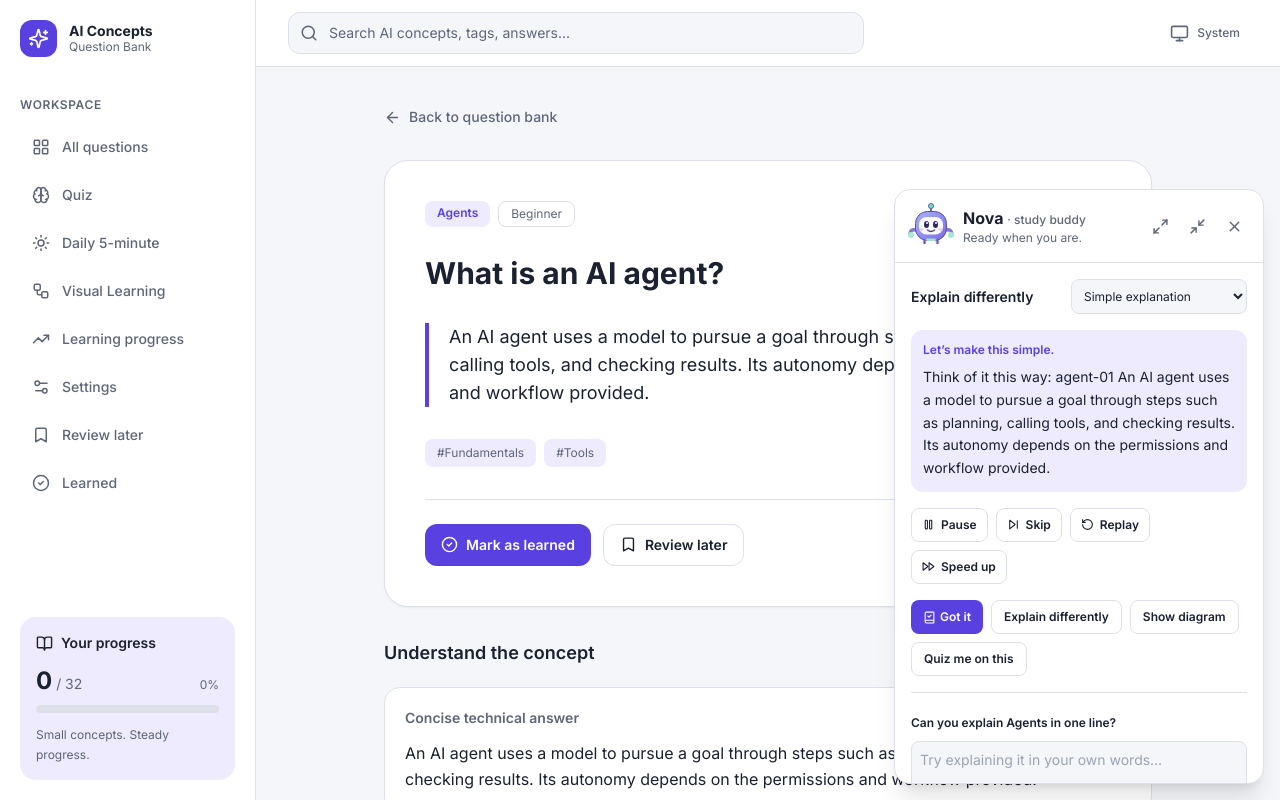
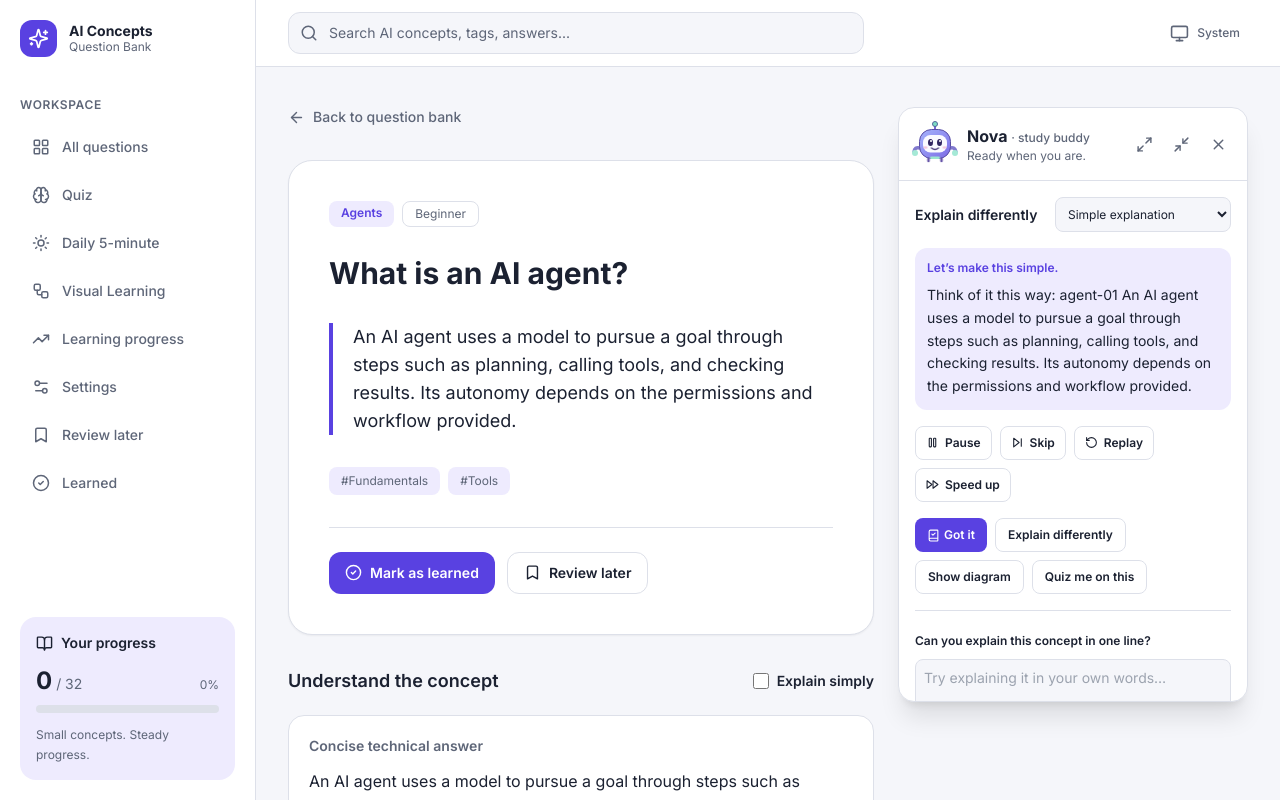
Before and after one commit to AnkitParekh007/quick-ai, a React (Vite) app: page /questions/agent-01 in a window 1280 px wide. Both pictures are taken after a click on the button "Ask Nova". Shown: the top 800 px of the page. Built offline with nearby package versions, Linux system fonts and the light colour scheme.

Commit message:
Dock Nova beside answer and enable teach-back feedback

```diff
--- a/src/components/nova/NovaPanel.tsx
+++ b/src/components/nova/NovaPanel.tsx
@@ -10,18 +10,20 @@ import {useNovaAnimationController} from "./NovaAnimationController";
 import {modeOrder,novaModes,novaScript,type NovaMode} from "../../data/novaScripts";
 import {useNovaSettings} from "../../context/NovaContext";
 import {useQuiz} from "../../context/QuizContext";
+import {useLearning} from "../../context/LearningContext";
+import type {TeachBackResult} from "../../types";
 export function useNovaReducedMotion(){const [reduced,setReduced]=useState(()=>window.matchMedia("(prefers-reduced-motion: reduce)").matches);useEffect(()=>{const mq=window.matchMedia("(prefers-reduced-motion: reduce)");const update=()=>setReduced(mq.matches);mq.addEventListener("change",update);return()=>mq.removeEventListener("change",update)},[]);return reduced}
 export function NovaPanel({question:q,onClose,onMinimize,onHide}:{question:Question;onClose:()=>void;onMinimize:()=>void;onHide:()=>void}){
- const {prefs}=useNovaSettings();const {schedule}=useQuiz();const prefersReduced=useNovaReducedMotion();const reduced=prefersReduced||!prefs.animations;
+ const {prefs}=useNovaSettings();const {schedule}=useQuiz();const {submitTeachBack}=useLearning();const prefersReduced=useNovaReducedMotion();const reduced=prefersReduced||!prefs.animations;
  const {state,send}=useNovaAnimationController();
- const [mode,setMode]=useState<NovaMode>("simple");const [epoch,setEpoch]=useState(0);const [paused,setPaused]=useState(false);const [fast,setFast]=useState(false);const [finished,setFinished]=useState(false);const [text,setText]=useState("");
+ const [mode,setMode]=useState<NovaMode>("simple");const [epoch,setEpoch]=useState(0);const [paused,setPaused]=useState(false);const [fast,setFast]=useState(false);const [finished,setFinished]=useState(false);const [text,setText]=useState("");const [feedback,setFeedback]=useState<TeachBackResult|null>(null);
  const script=useMemo(()=>novaScript(q,mode),[q,mode]);const due=Object.values(schedule).filter(s=>new Date(s.dueAt).getTime()<=Date.now()).length;
  const onComplete=useCallback(()=>{setFinished(true);send("DONE")},[]);
  const play=(newMode?:NovaMode)=>{if(newMode)setMode(newMode);setFinished(false);setPaused(false);setEpoch(n=>n+1);send("THINK")};
  useEffect(()=>{const timer=window.setTimeout(()=>send("SPEAK"),reduced?0:240);return()=>window.clearTimeout(timer)},[epoch,reduced]);
  const firstVisit=useMemo(()=>{try{const k="nova-greeted-"+q.id;if(sessionStorage.getItem(k))return false;sessionStorage.setItem(k,"1");return true}catch{return false}},[q.id]);
  useEffect(()=>{if(firstVisit)send("OPEN");else send("THINK")},[firstVisit,q.id]);
- useEffect(()=>{setMode("simple");setEpoch(0);setFinished(false);setPaused(false);setText("")},[q.id]);
+ useEffect(()=>{setMode("simple");setEpoch(0);setFinished(false);setPaused(false);setText("");setFeedback(null)},[q.id]);
  const skip=()=>{setPaused(false);setFinished(true);setEpoch(e=>e+1);send("DONE")};
  const [forceFull,setForceFull]=useState(false);
  const announce=finished?"Nova's explanation is ready: "+script:"";
@@ -34,7 +36,7 @@ export function NovaPanel({question:q,onClose,onMinimize,onHide}:{question:Quest
  <div className="sr-only" aria-live="polite">{announce}</div>
  <NovaControls paused={paused} finished={finished} fast={fast} onPause={()=>setPaused(p=>!p)} onSkip={skip} onReplay={()=>play()} onSpeed={()=>setFast(true)} reduced={reduced}/>
  {finished&&<div className="flex flex-wrap gap-2"><button className="rounded-lg bg-accent px-3 py-2 text-xs font-semibold text-white" onClick={onMinimize}><BookCheck size={13} className="mr-1 inline"/>Got it</button><button className="rounded-lg border border-line px-3 py-2 text-xs font-semibold" onClick={()=>play(modeOrder[(modeOrder.indexOf(mode)+1)%modeOrder.length])}>Explain differently</button><button className="rounded-lg border border-line px-3 py-2 text-xs font-semibold" onClick={()=>{onMinimize();document.getElementById("visual-learning")?.scrollIntoView({behavior:reduced?"auto":"smooth",block:"start"})}}>Show diagram</button><Link className="rounded-lg border border-line px-3 py-2 text-xs font-semibold" to="/quiz">Quiz me on this</Link></div>}
- <form onSubmit={e=>{e.preventDefault();if(text.trim()){setText("");play("simple")}}} className="border-t border-line pt-4"><label htmlFor="nova-teachback" className="text-xs font-semibold">Can you explain {q.category} in one line?</label><textarea id="nova-teachback" value={text} onChange={e=>setText(e.target.value)} rows={2} placeholder="Try explaining it in your own words…" className="mt-2 w-full rounded-lg border border-line bg-canvas p-2 text-sm text-ink"/><p className="mt-1 text-xs text-muted">For detailed feedback, use Teach it back below the diagram.</p><button type="button" onClick={()=>{onMinimize();document.querySelector('[id^="teach-"]')?.scrollIntoView({behavior:reduced?"auto":"smooth"})}} className="mt-2 rounded-lg border border-line px-3 py-2 text-xs font-semibold">Open Teach it back</button></form>
+ <form onSubmit={e=>{e.preventDefault();if(text.trim().length>=8)setFeedback(submitTeachBack(q.id,text.trim()))}} className="border-t border-line pt-4"><label htmlFor="nova-teachback" className="text-xs font-semibold">Can you explain this concept in one line?</label><textarea id="nova-teachback" value={text} onChange={e=>{setText(e.target.value);setFeedback(null)}} rows={2} maxLength={400} placeholder="Try explaining it in your own words…" className="mt-2 w-full rounded-lg border border-line bg-canvas p-2 text-sm text-ink"/><button type="submit" disabled={text.trim().length<8} className="mt-2 rounded-lg border border-line px-3 py-2 text-xs font-semibold disabled:opacity-40">Check my explanation</button>{feedback&&<div role="status" className="mt-3 rounded-lg bg-soft p-3 text-xs leading-relaxed"><strong>{feedback.missing.length===0?"Nice! You covered the key ideas.":"Good effort! Keep going."}</strong>{feedback.missing.length>0&&<p className="mt-1">Try including: {feedback.missing.join(", ")}.</p>}<p className="mt-2"><strong>Model explanation:</strong> {q.shortAnswer||q.answer}</p><p className="mt-2 text-muted">Keyword-based feedback can miss correct paraphrases.</p></div>}</form>
  <div className="flex flex-wrap items-center justify-between gap-3 border-t border-line pt-3"><button onClick={onHide} className="text-xs font-semibold text-muted hover:text-ink">Hide Nova on this page</button><Link to="/settings" className="inline-flex items-center gap-1 text-xs font-semibold text-accent"><Settings2 size={14}/> Nova settings</Link></div>
  </div></section>
 }
--- a/src/styles.css
+++ b/src/styles.css
@@ -34,3 +34,10 @@ svg [role="button"]:focus-visible .viz-focus-outline{stroke-width:4}
 .nova-cursor{animation:nova-cursor .6s steps(1,end) infinite;color:var(--viz-purple-stroke)}
 @media(max-width:1023px){.nova-dock .nova-panel{border-bottom-left-radius:0;border-bottom-right-radius:0;max-height:85vh}}
 @media(prefers-reduced-motion:reduce){.nova-robot *,.nova-cursor{animation:none!important;transition:none!important}.nova-bubble{transition:none!important}}
+
+/* A docked side panel on wide desktops reserves room beside the answer. */
+@media (min-width:1200px){
+ .nova-detail:has(> .nova-dock){max-width:1160px;display:grid;grid-template-columns:minmax(0,1fr) 350px;gap:24px;align-items:start}
+ .nova-detail > .nova-dock{position:sticky;top:92px;right:auto;bottom:auto;left:auto;width:100%;max-width:none;z-index:10}
+ .nova-detail .nova-panel-wide{width:100%}
+}
```
Also changed, not shown: src/components/QuestionDetail.tsx (+1 -1 lines).
